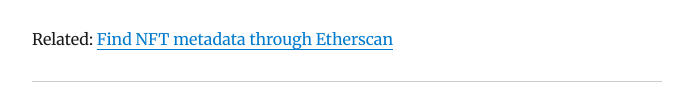
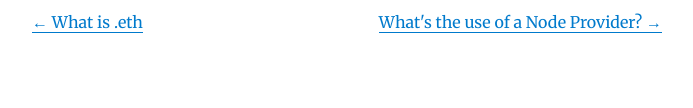
Before and after one commit to hugocaracol/hugosbrain, a Gatsby site: page /blog/where-nft-metadata-is-stored/ in a window 1280 px wide. Shown: the part 1884-1992 px from the top of the page, without its empty margins (293-986 px from the left). Built offline with nearby package versions, Linux system fonts and the light colour scheme; Gatsby itself is replaced by a stand-in of ours; some packages are replaced by stand-ins of ours.

Commit message:
Update Blog “where-nft-metadata-is-stored”

```diff
--- a/content/blog/where-nft-metadata-is-stored.md
+++ b/content/blog/where-nft-metadata-is-stored.md
@@ -47,5 +47,3 @@
 
 This data should **never** be stored on a centralized hosting server like S3 or other alike.
 This should never be done because the data would not be immutable, *if* anyone who runs those servers can update the data **or** if someone stopped paying the bill for this service.
----
-Related: [Find NFT metadata through Etherscan](find-nft-metadata-through-etherscan)
```
